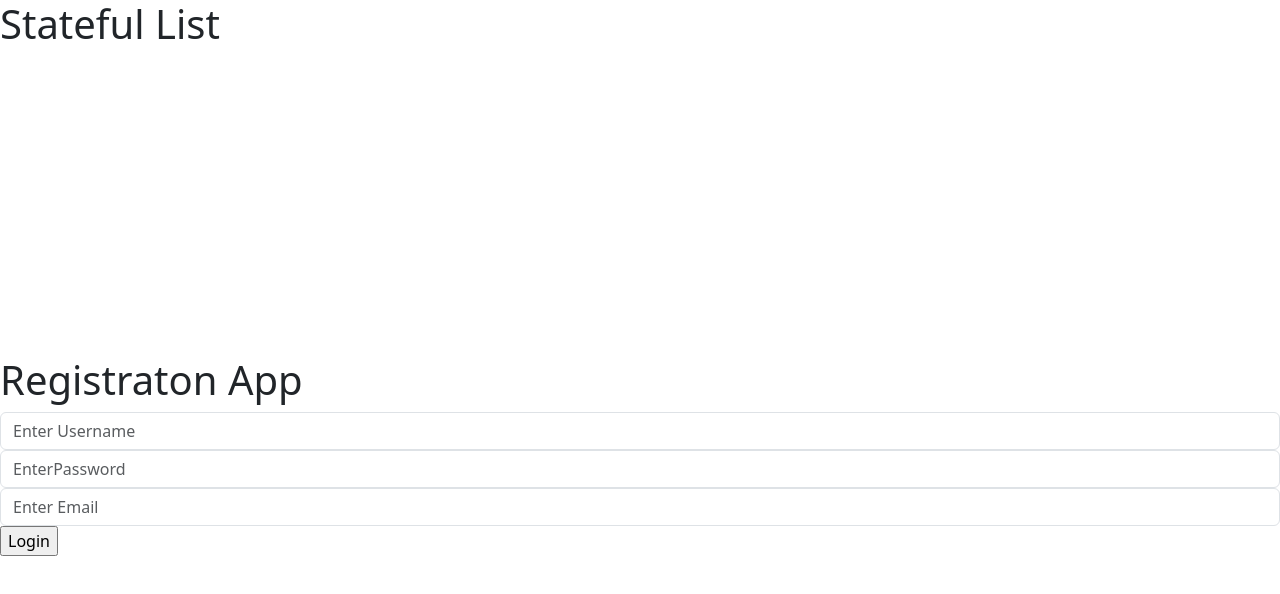
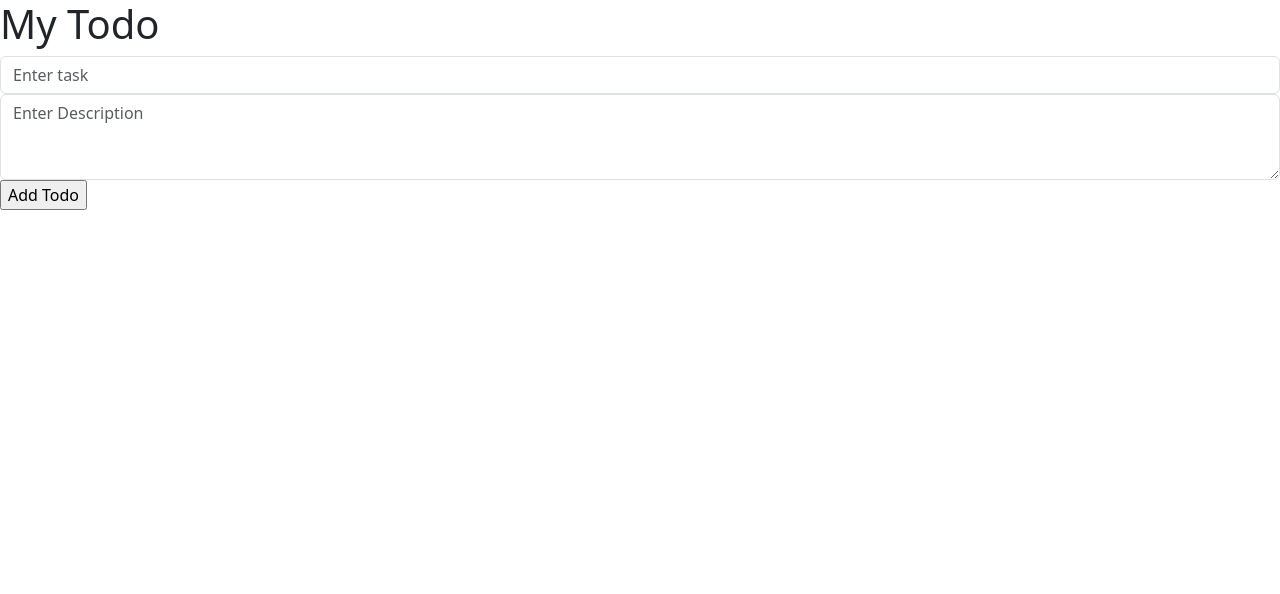
Before and after one commit to jyotivjadhav/fourthapp, a React (Create React App) app: page / in a window 1280 px wide. Shown: the top 594 px of the page. Built offline with nearby package versions, Linux system fonts and the light colour scheme.

Commit message:
clear the box, display message

```diff
--- a/src/App.js
+++ b/src/App.js
@@ -3,53 +3,66 @@ import { useRef, useState } from "react";
 function App() {
   return (
     <>
-      <h1>Stateful List</h1>
-      <ListDemo />
+      <h1>My Todo</h1>
+      <MyTodo />
     </>
   );
 }
 
-function ListDemo() {
-  let inputRef = useRef();
-  let [list, setList] = useState(["delhi"]);
-  let addItemAction = () => {
-    let inputValue = inputRef.current.value;
-    let newList = [inputValue, ...list];
-    setList(newList);
+function MyTodo() {
+  let [sucessBox, setSuccessBox] = useState(false);
+  let [todo, setTodo] = useState({ task: "", description: "" });
 
-    inputRef.current.value = "";
+  let handleChnageTaskAction = (e) => {
+    let newTodo = { ...todo, task: e.target.value };
+    setTodo(newTodo);
   };
 
+  let handleChangeDescriptionAction = (e) => {
+    // console.log(e.target);
+    let newTodo = { ...todo, description: e.target.value };
+    setTodo(newTodo);
+  };
+
+  let addTodoAction = async () => {
+    console.log(todo);
+
+    let url = `http://localhost:4000/addtodo?task=${todo.task}&description=${todo.description}`;
+    await fetch(url);
+
+    // clear the box
+    let newtodo = { task: "", description: "" };
+    setTodo(newtodo);
+
+    setSuccessBox(true);
+  };
 
   return (
     <>
-      <div className="row justify-content-center align-items-center" style={{ height: "100vh" }}>
-        <div className="col-md-12 col-sm-6">
-          <h1>Registraton App</h1>
-          <input  className="form-control"  ref={inputRef} type="text" placeholder="Enter Username" />
-          <input  className="form-control"  ref={inputRef} type="password" placeholder="EnterPassword" />
-          <input   className="form-control"  ref={inputRef} type="email" placeholder="Enter Email" />
-          <input type="button" value="Login"  onClick={addItemAction}/>
-       </div>
-     </div>
+      <input
+        className="form-control"
+        type="text"
+        placeholder="Enter task"
+        value={todo.task}
+        onChange={handleChnageTaskAction}
+      />
+
+      <textarea
+        className="form-control"
+        cols="30"
+        rows="3"
+        placeholder="Enter Description"
+        value={todo.description}
+        onChange={handleChangeDescriptionAction}
+      ></textarea>
+
+      <input type="button" value="Add Todo" onClick={addTodoAction} />
+
+      {sucessBox && (
+        <div className="alert alert-success">Operation Success</div>
+      )}
     </>
   );
 }
-function MessageDemo({ message}) {
-  return (
-    <>
-      <h1>Hello {message}</h1>
-      <p>
-        Lorem, ipsum dolor sit amet consectetur adipisicing elit. Doloribus,
-        dolorem quas sequi tenetur quo odit cupiditate assumenda voluptas
-        quibusdam blanditiis voluptatem quis mollitia eaque molestiae animi,
-        provident eligendi facilis incidunt.
-      </p>
-      <div>
-        <input type="button" value="&#128077;" />
-        <input type="button" value="&#128078;" />
-      </div>
-    </>
-  );
-}
+
 export default App;
```
